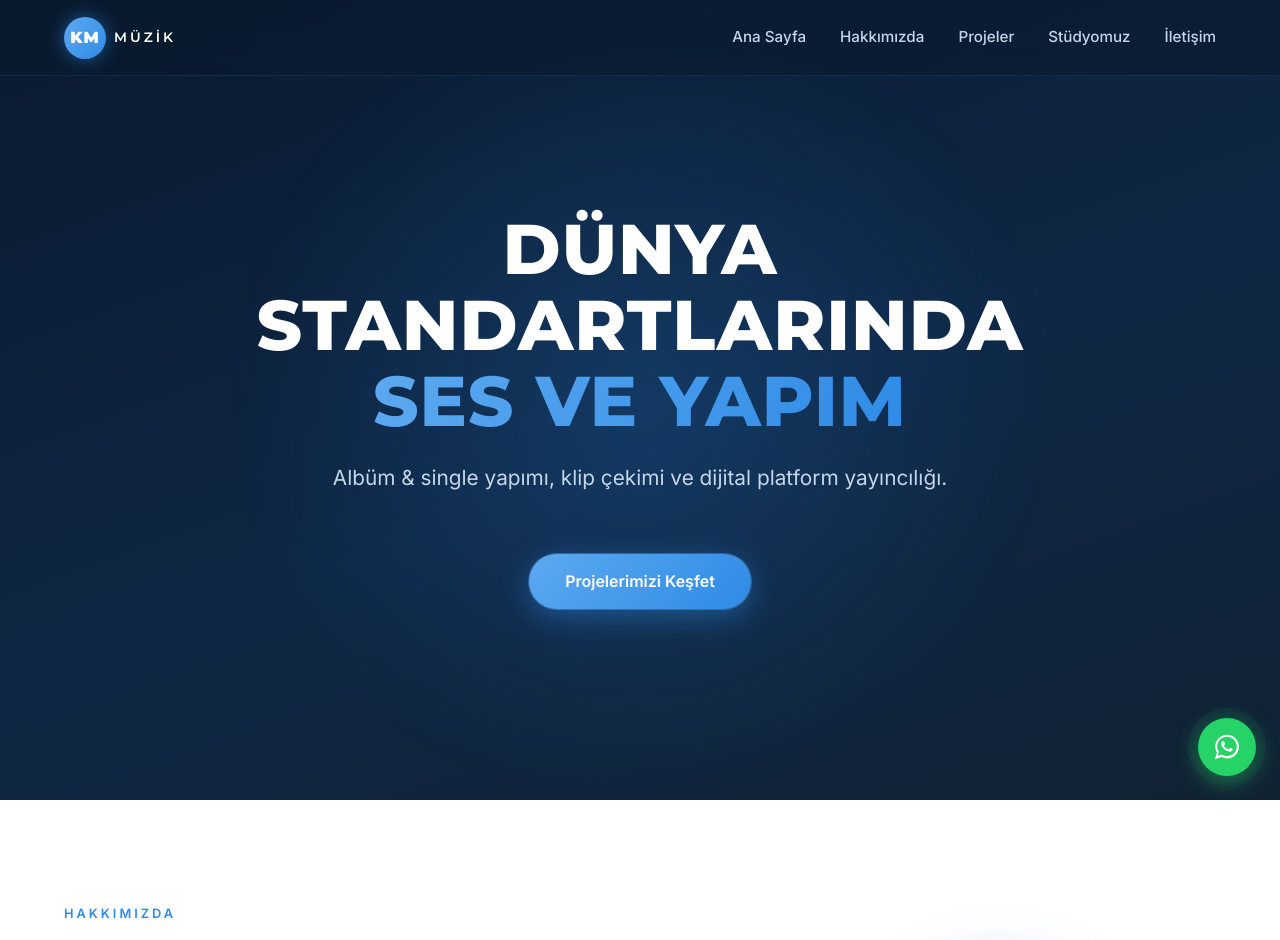
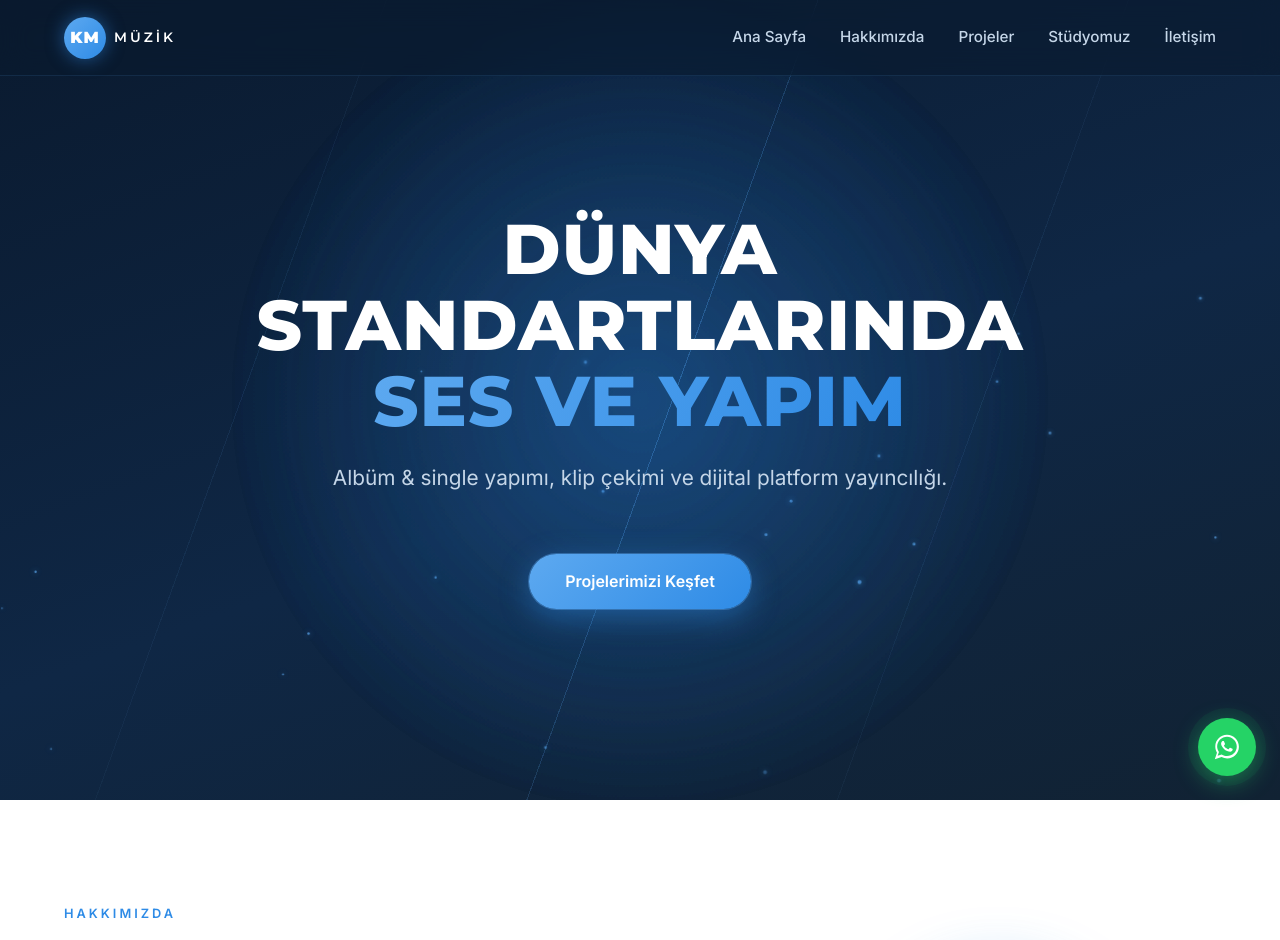
Before and after one commit to immertt/KamMuzik, a Django app: page / in a window 1280 px wide. Shown: the top 940 px of the page. Run offline with Django 5.2, Linux system fonts and the light colour scheme; data comes from the database, SQL or seed files in the repository; data that the repository does not hold is empty; some libraries are stand-ins or nearby versions.

Commit message:
Hero arka plan gorseli ve hareketli isik katmanlari eklendi

```diff
--- a/catalog/static/catalog/css/style.css
+++ b/catalog/static/catalog/css/style.css
@@ -869,3 +869,70 @@ textarea.form__input { resize: vertical; min-height: 120px; }
     border-color: transparent;
     box-shadow: 0 6px 18px rgba(46,139,230,0.35);
 }
+
+/* ---------- Hero arka plan görseli (varsa) ---------- */
+.hero--has-image {
+    background-size: cover;
+    background-position: center;
+    background-repeat: no-repeat;
+}
+
+
+/* ============================================================
+   HERO — hareketli ışık katmanları (Aşama C)
+   ============================================================ */
+
+/* Yükselen parçacıklar */
+.hero__particles {
+    position: absolute;
+    inset: 0;
+    z-index: 1;
+    pointer-events: none;
+    overflow: hidden;
+}
+.hero__particles .particle {
+    position: absolute;
+    bottom: -10px;
+    width: 4px;
+    height: 4px;
+    border-radius: 50%;
+    background: var(--blue-light);
+    opacity: 0;
+    box-shadow: 0 0 8px var(--blue-light);
+    animation: particle-rise linear infinite;
+}
+@keyframes particle-rise {
+    0%   { transform: translateY(0) scale(1); opacity: 0; }
+    10%  { opacity: 0.8; }
+    90%  { opacity: 0.5; }
+    100% { transform: translateY(-100vh) scale(0.3); opacity: 0; }
+}
+
+/* Diagonal ışık çizgileri (logodaki geometriden ilham) */
+.hero__lines {
+    position: absolute;
+    inset: 0;
+    z-index: 1;
+    pointer-events: none;
+    overflow: hidden;
+}
+.hero__lines span {
+    position: absolute;
+    top: -50%;
+    width: 1px;
+    height: 200%;
+    background: linear-gradient(to bottom, transparent, rgba(93,169,240,0.35), transparent);
+    transform: rotate(20deg);
+    animation: line-sweep 8s ease-in-out infinite;
+}
+.hero__lines span:nth-child(1) { left: 20%; animation-delay: 0s; }
+.hero__lines span:nth-child(2) { left: 50%; animation-delay: 2.6s; }
+.hero__lines span:nth-child(3) { left: 78%; animation-delay: 5.2s; }
+@keyframes line-sweep {
+    0%, 100% { opacity: 0; transform: rotate(20deg) translateX(-30px); }
+    50%      { opacity: 1; transform: rotate(20deg) translateX(30px); }
+}
+
+/* hero__content ve glow bu katmanların ÜSTÜNDE kalsın */
+.hero__content { z-index: 3; }
+.hero__glow { z-index: 2; }
--- a/catalog/static/catalog/js/main.js
+++ b/catalog/static/catalog/js/main.js
@@ -42,6 +42,23 @@ document.addEventListener('DOMContentLoaded', function () {
           .from('.hero__cta', { y: 20, opacity: 0, duration: 0.7 }, '-=0.4');
     }
 
+    /* ---------- Hero parçacıkları oluştur ---------- */
+    const particleContainer = document.getElementById('heroParticles');
+    if (particleContainer) {
+        const count = 26;
+        for (let i = 0; i < count; i++) {
+            const p = document.createElement('span');
+            p.className = 'particle';
+            p.style.left = Math.random() * 100 + '%';
+            p.style.animationDuration = (6 + Math.random() * 8) + 's';   // 6-14s arası
+            p.style.animationDelay = (Math.random() * 8) + 's';
+            const size = 2 + Math.random() * 3;                          // 2-5px
+            p.style.width = size + 'px';
+            p.style.height = size + 'px';
+            particleContainer.appendChild(p);
+        }
+    }
+
     /* ---------- Yumuşak kaydırma (aynı sayfa + sayfalar arası) ---------- */
     const navHeight = 76;
 
--- a/catalog/templates/catalog/home.html
+++ b/catalog/templates/catalog/home.html
@@ -5,8 +5,18 @@
 {% block content %}
 
 <!-- ===================== HERO ===================== -->
-<section class="hero">
+<section class="hero{% if content.hero_image %} hero--has-image{% endif %}"
+         {% if content.hero_image %}
+        style="background-image: radial-gradient(ellipse at center, rgba(10,26,47,0.55) 0%, rgba(10,26,47,0.78) 100%), linear-gradient(160deg, rgba(10,26,47,0.35), rgba(15,39,69,0.45)), url('{{ content.hero_image.url }}');"
+         {% endif %}>
     <div class="hero__glow"></div>
+    <div class="hero__glow"></div>
+
+    <!-- Hareketli ışık katmanları -->
+    <div class="hero__particles" id="heroParticles"></div>
+    <div class="hero__lines">
+        <span></span><span></span><span></span>
+    </div>
     <div class="hero__content">
         <h1 class="hero__title">
             Dünya Standartlarında<br>
--- a/pages/admin.py
+++ b/pages/admin.py
@@ -13,6 +13,9 @@ class SiteContentAdmin(admin.ModelAdmin):
         }),
         ("İletişim Bilgileri", {
             "fields": ["contact_email", "contact_phone", "map_embed_url"]
+        }),
+        ("Görsel Ayarları", {
+            "fields": ["hero_image"]
         }),
     ]
 
--- a/pages/models.py
+++ b/pages/models.py
@@ -36,6 +36,13 @@ class SiteContent(models.Model):
         max_length=1000,
         blank=True,
         help_text="Google Haritalar → Paylaş → Harita yerleştir → iframe içindeki src=\"...\" linkini yapıştır.",
+    )
+    hero_image = models.ImageField(
+        "Hero arka plan görseli",
+        upload_to="hero/",
+        blank=True,
+        null=True,
+        help_text="Anasayfa üst bölümünün arka planı. Yatay, koyu tonlu bir stüdyo fotoğrafı ideal.",
     )
 
     class Meta:
```
Also changed, not shown: pages/migrations/0005_sitecontent_hero_image.py (added).
